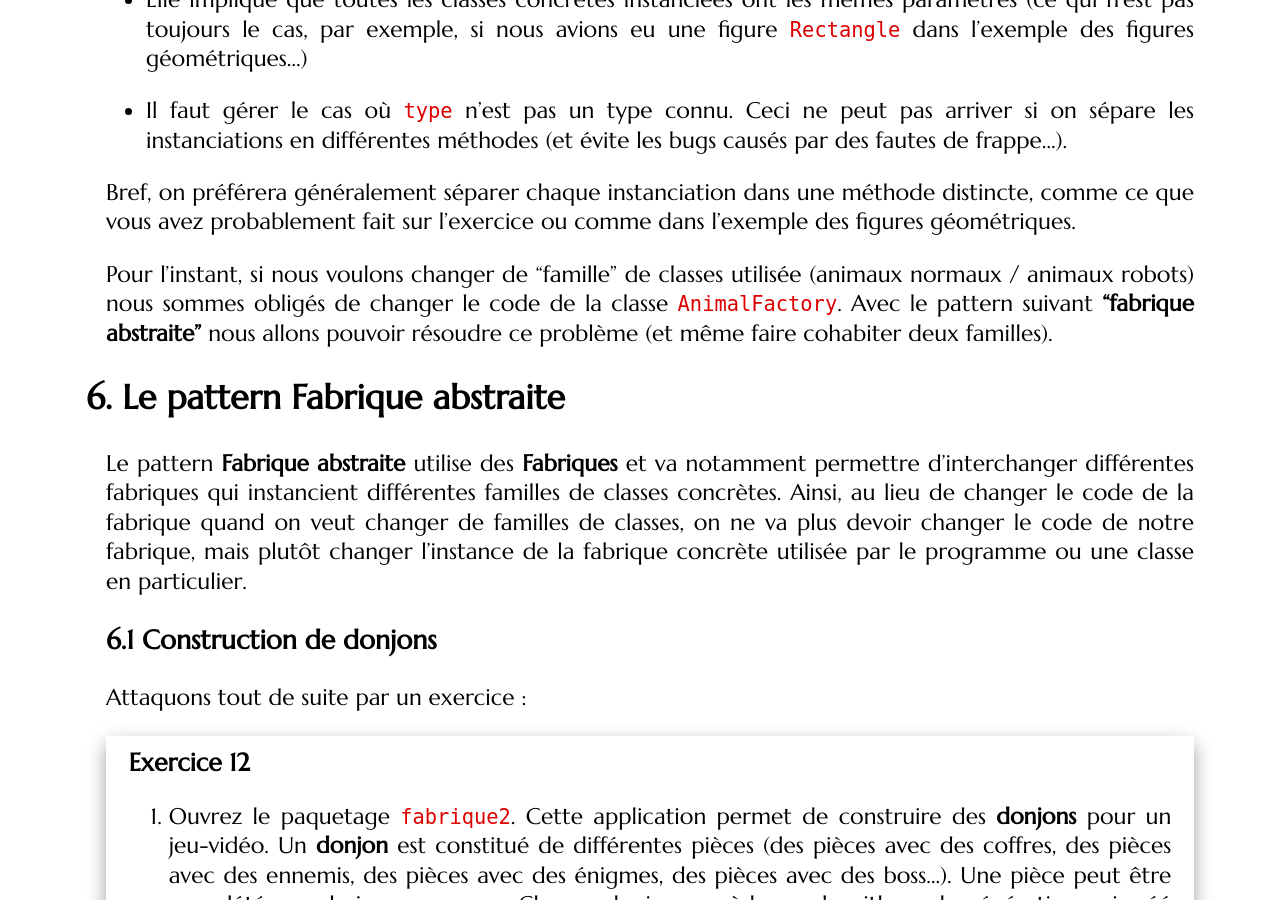
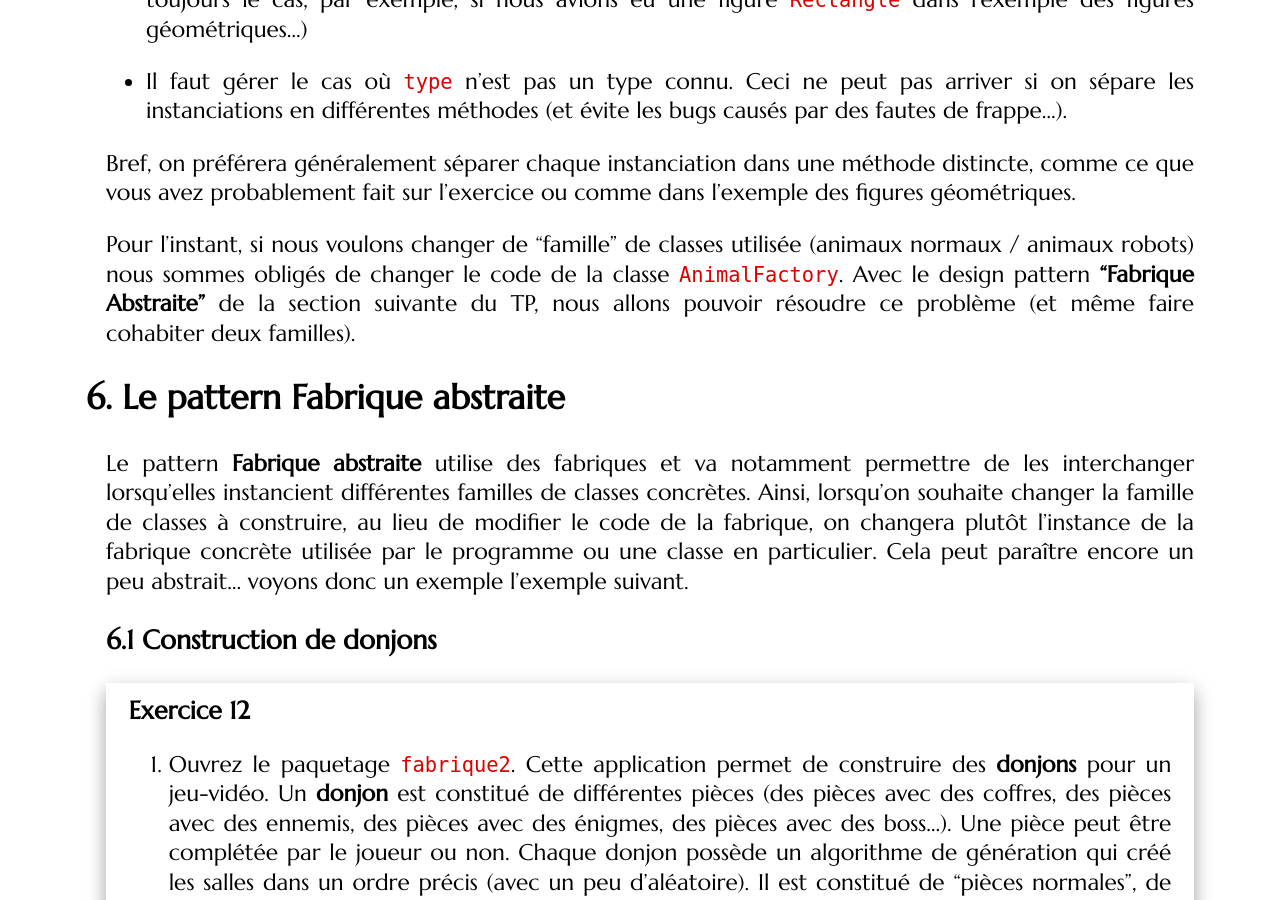
Before and after one commit to mgasquet/R304-QualiteDeveloppement, a Jekyll site: the page built from tutorials/tutorial4.md, in a window 1280 px wide and 900 px high, scrolled down 39803 px. Built offline with Jekyll 4.4.1, drawn with Linux system fonts in a browser that asks for light colours; some web fonts are replaced; some of the changed text lies outside the part shown.

Commit message:
précisions supplémentaires pour fabriques

````diff
--- a/tutorials/tutorial4.md
+++ b/tutorials/tutorial4.md
@@ -859,15 +859,15 @@ L'objectif du pattern **prototype** est donc de définir un moyen d'obtenir des
 
 **Remarque technique (pour Java) :** En Java, un mécanisme de clonage est prévu à travers la fonction `clone` de la classe `Object`. Pour l'utiliser sur une classe que vous développez, il faut implémenter l'interface [`Cloneable`](https://docs.oracle.com/en/java/javase/17/docs/api/java.base/java/lang/Cloneable.html). Cette interface ne contient aucune méthode, mais elle permet de signaler que la classe peut être clonée. Le mécanisme interne de cette spécification est assez obscure et a été beaucoup critiqué (voir Item 13 du livre **Effective Java** de Joshua Bloch, ainsi que [les discussions en ligne](https://stackoverflow.com/questions/4081858/how-does-cloneable-work-in-java-and-how-do-i-use-it)). Il est donc préférable de ne pas utiliser cette interface et de définir votre propre méthode `cloner` comme nous l'avons fait dans l'exemple précédent.
 
-## La Fabrique
+## La Fabrique - un concept très utile
 
 Le concept de **Fabrique** permet de centraliser l'instanciation d'une famille de classes dans une classe spécialisée. Les classes ayant besoin d'instancier des objets de cette famille ne vont plus faire elle-même des **new**, mais vont plutôt passer par la fabrique.
 
-**Remarque importante :** Bien que le concept de **Fabrique** est extrêmement pratique (et utilisé dans différents __design patterns__), il ne s'agit pas d'un design pattern à proprement parler. Prenons-le plutôt comme une application de règles de bon sens. En l'occurrence, il ne faut pas confondre la **Fabrique** avec le design pattern [**Méthode Fabrique** (**Factory Method**)](https://en.wikipedia.org/wiki/Factory_method_pattern) du **GoF**, dont on ne parlera pas dans ce TD (pour les curieux, vous pouvez lire l'exemple de la page Wikipédia en anglais, où l'exemple en Java pour ce design pattern est bien choisi).
+**Remarque importante :** Bien que le concept de **Fabrique** est extrêmement pratique (et utilisé dans différents __design patterns__), il ne s'agit pas d'un design pattern à proprement parler. Prenons-le plutôt comme une application de règles de bon sens. En l'occurrence, il ne faut pas confondre la **Fabrique** avec le design pattern [**Méthode Fabrique** (**Factory Method**)](https://en.wikipedia.org/wiki/Factory_method_pattern) du **GoF**, dont on ne parlera pas dans ce TD. Pour les curieux, vous pouvez lire l'exemple de l'URL (correspondant à la page Wikipédia en anglais), où l'exemple en Java pour ce design pattern est bien choisi.
 
 La fabrique connaît les différents types concrets à instancier, mais elle va généralement renvoyer des abstractions (classes abstraites/interfaces) pour que les classes ayant besoin de créer des objets ne dépendent plus du tout d'un objet concret, mais plutôt de son abstraction. Ainsi, l'impact du changement diminue (si on veut changer la classe concrète utilisée) ce qui renforce notamment le principe ouvert/fermé.
 
-Dans une application où certaines classes sont instanciées à différents endroits, il est donc plutôt judicieux d'utiliser une fabrique pour réduire les dépendances de type "create". Seule la fabrique est dépendante des objets concrets et les autres classes sont seulement dépendante de la fabrique (et des abstractions).
+Dans une application où certaines classes sont instanciées à différents endroits, il est donc plutôt judicieux d'utiliser une fabrique pour réduire les dépendances de type _"create"_. Seule la fabrique est dépendante des objets concrets et les autres classes sont seulement dépendante de la fabrique (et des abstractions).
 
 Voyons l'application de **Fabrique** sur un exemple :
 ```java
@@ -1065,7 +1065,7 @@ public class ServiceB {
 
 ```
 
-Maintenant, si nous voulons utiliser `CarreGraphique` et `CercleGraphique` à la place, nous n'avons à faire ce changement que dans **une seule classe** : `FigureGeometriqueFactory` ! Avec le pattern **Fabrique abstraite** nous pourrons encore plus facilement changer de "familles".
+Maintenant, si nous voulons utiliser `CarreGraphique` et `CercleGraphique` à la place, nous n'avons à faire ce changement que dans **une seule classe** : `FigureGeometriqueFactory` !
 
 Ici, il semble judicieux de transformer `FigureGeometriqueFactory` en **Singleton** et de l'injecter comme dépendance pour éviter que chaque service instancie une version de la fabrique :
 
@@ -1136,7 +1136,7 @@ public class Main {
 
 1. Ouvrez le paquetage `fabrique1`. Il s'agit de l'application avec des **animaux** que vous aviez développée lors du dernier TP. La nouveauté est qu'il y a aussi des **animaux normaux** et des **animaux robots** (qui ont seulement en plus une voix robotique quand ils font un cri...).
 
-2. Actuellement, si je veux changer mes animaux pour utiliser des animaux robotiques dans le `Main`, je suis obligé de changer tout le code du `Main`. Il faut vous imaginer cela pour plusieurs classes : si je veux changer mes animaux pour des animaux robotiques, je dois changer le code de toutes les classes qui créent des animaux ! Pour permettre plus de flexibilité, vous devez :
+2. Actuellement, si on souhaite changer les animaux pour utiliser des animaux robotiques dans le `Main`, on est obligé de changer tout le code du `Main`. Il faut vous imaginer cela pour plusieurs classes : s'il faut changer les animaux pour des animaux robotiques, alors il faudra changer le code de toutes les classes qui créent des animaux ! Pour permettre plus de flexibilité, vous devez :
 
     * Mettre en place une fabrique `AnimalFactory` créant des animaux "normaux" pour le moment.
 
@@ -1176,15 +1176,13 @@ Néanmoins, cette solution n'est pas forcément conseillée car :
 
 Bref, on préférera généralement séparer chaque instanciation dans une méthode distincte, comme ce que vous avez probablement fait sur l'exercice ou comme dans l'exemple des figures géométriques.
 
-Pour l'instant, si nous voulons changer de "famille" de classes utilisée (animaux normaux / animaux robots) nous sommes obligés de changer le code de la classe `AnimalFactory`. Avec le pattern suivant **"fabrique abstraite"** nous allons pouvoir résoudre ce problème (et même faire cohabiter deux familles).
+Pour l'instant, si nous voulons changer de "famille" de classes utilisée (animaux normaux / animaux robots) nous sommes obligés de changer le code de la classe `AnimalFactory`. Avec le design pattern **"Fabrique Abstraite"** de la section suivante du TP, nous allons pouvoir résoudre ce problème (et même faire cohabiter deux familles).
 
 ## Le pattern Fabrique abstraite
 
-Le pattern **Fabrique abstraite** utilise des **Fabriques** et va notamment permettre d'interchanger différentes fabriques qui instancient différentes familles de classes concrètes. Ainsi, au lieu de changer le code de la fabrique quand on veut changer de familles de classes, on ne va plus devoir changer le code de notre fabrique, mais plutôt changer l'instance de la fabrique concrète utilisée par le programme ou une classe en particulier.
+Le pattern **Fabrique abstraite** utilise des fabriques et va notamment permettre de les interchanger lorsqu'elles instancient différentes familles de classes concrètes. Ainsi, lorsqu'on souhaite changer la famille de classes à construire, au lieu de modifier le code de la fabrique, on changera plutôt l'instance de la fabrique concrète utilisée par le programme ou une classe en particulier. Cela peut paraître encore un peu abstrait... voyons donc un exemple l'exemple suivant.
 
 ### Construction de donjons
-
-Attaquons tout de suite par un exercice :
 
 <div class="exercise">
 
````
Also changed, not shown: other parts of tutorials/tutorial4.md (+1 -1 lines).
